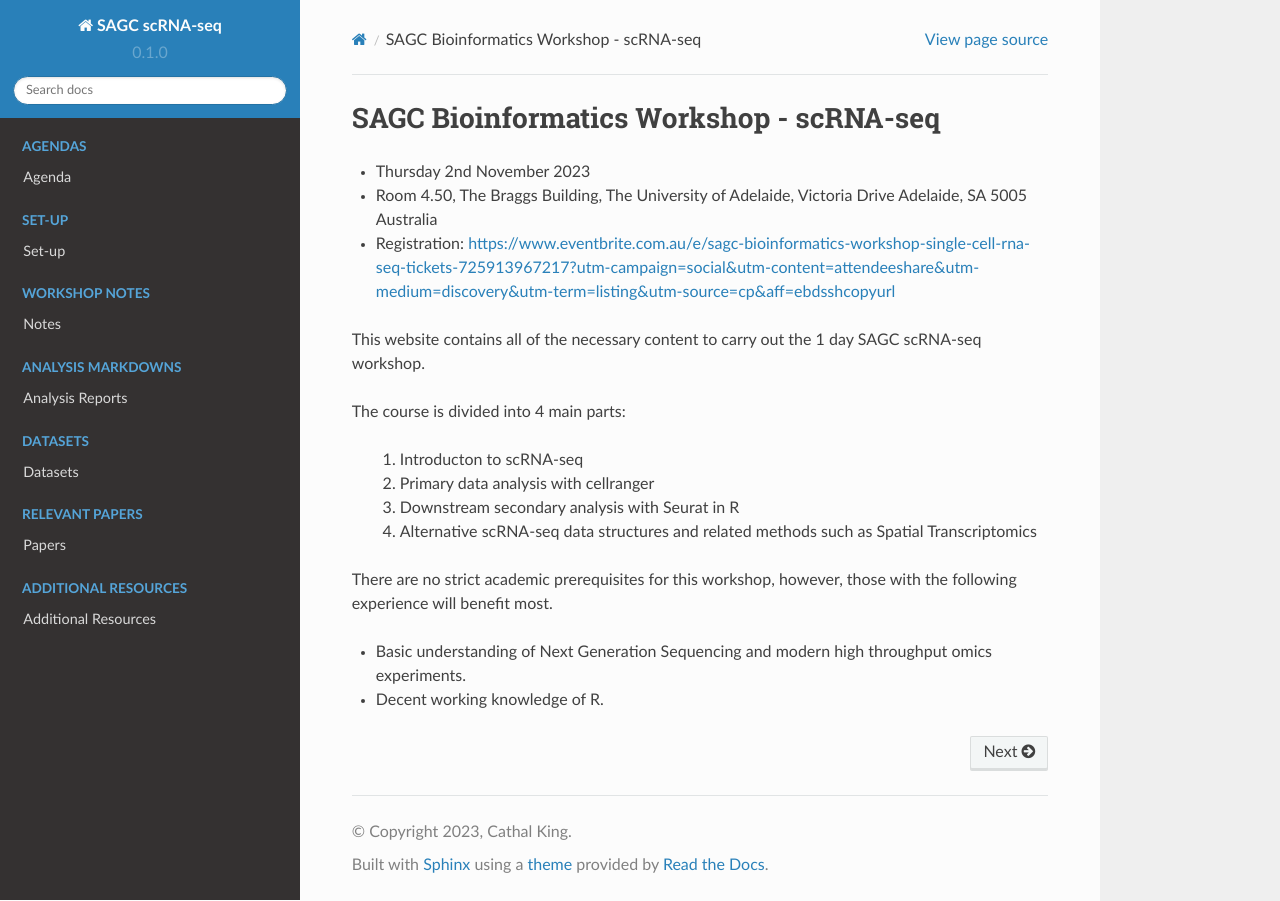
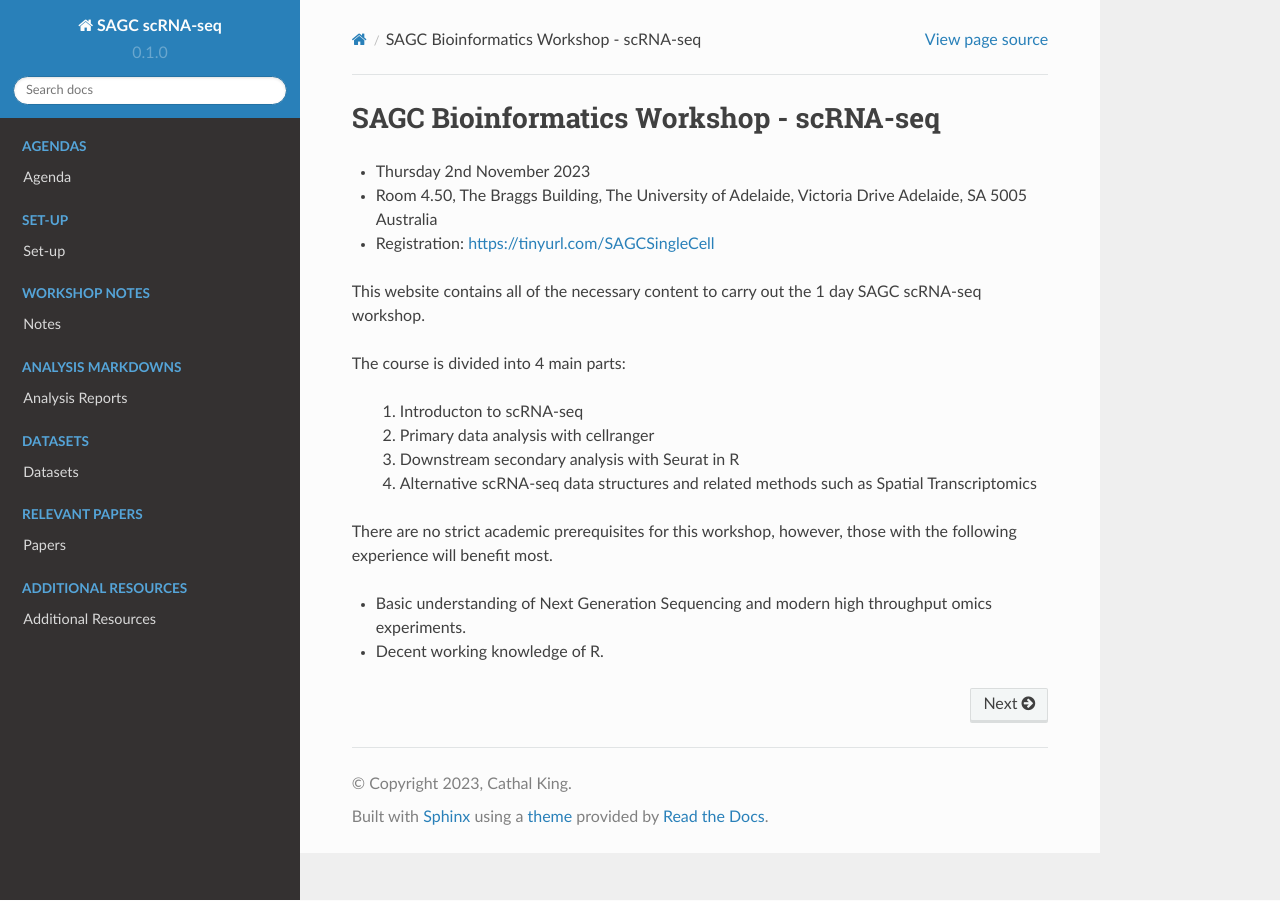
Before and after one commit to dw-thomson/SAGC_scRNAseq_workshop, a Sphinx documentation site: the page built from docs/source/index.rst, in a window 1280 px wide. Built offline with Sphinx 7.4.7 and the Read the Docs theme 2.0.0, drawn with Linux system fonts in a browser that asks for light colours; some of the changed lines change nothing that is shown.

Commit message:
Update index.rst
pww

```diff
--- a/docs/source/index.rst
+++ b/docs/source/index.rst
@@ -3,7 +3,7 @@ SAGC Bioinformatics Workshop - scRNA-seq
 
 -	Thursday 2nd November 2023
 -	Room 4.50, The Braggs Building, The University of Adelaide, Victoria Drive Adelaide, SA 5005 Australia
--     Registration: https://www.eventbrite.com.au/e/sagc-bioinformatics-workshop-single-cell-rna-seq-tickets-725913967217?utm-campaign=social&utm-content=attendeeshare&utm-medium=discovery&utm-term=listing&utm-source=cp&aff=ebdsshcopyurl
+-     Registration: https://tinyurl.com/SAGCSingleCell
 
 
 This website contains all of the necessary content to carry out the 1 day SAGC scRNA-seq workshop.
```
